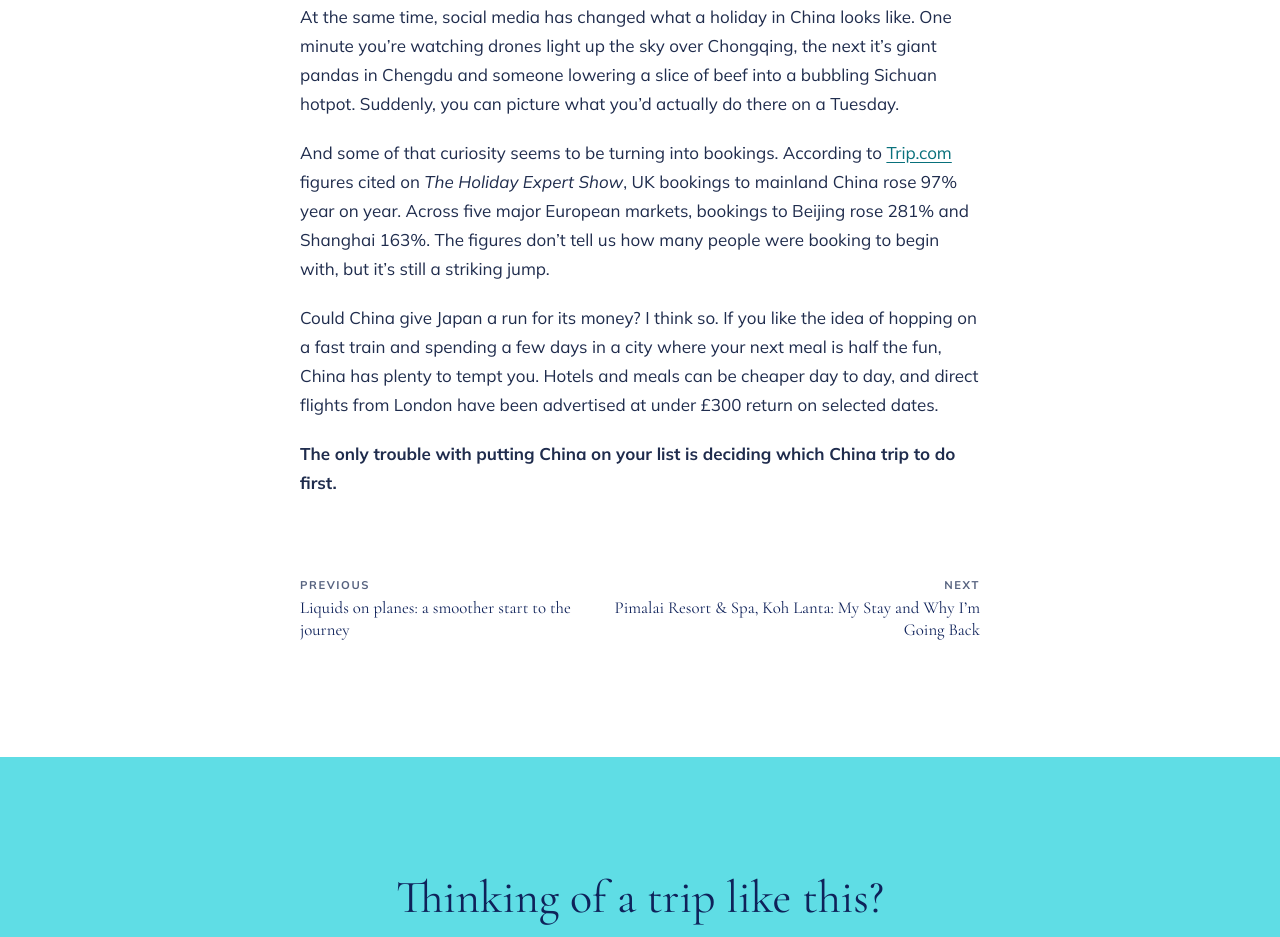
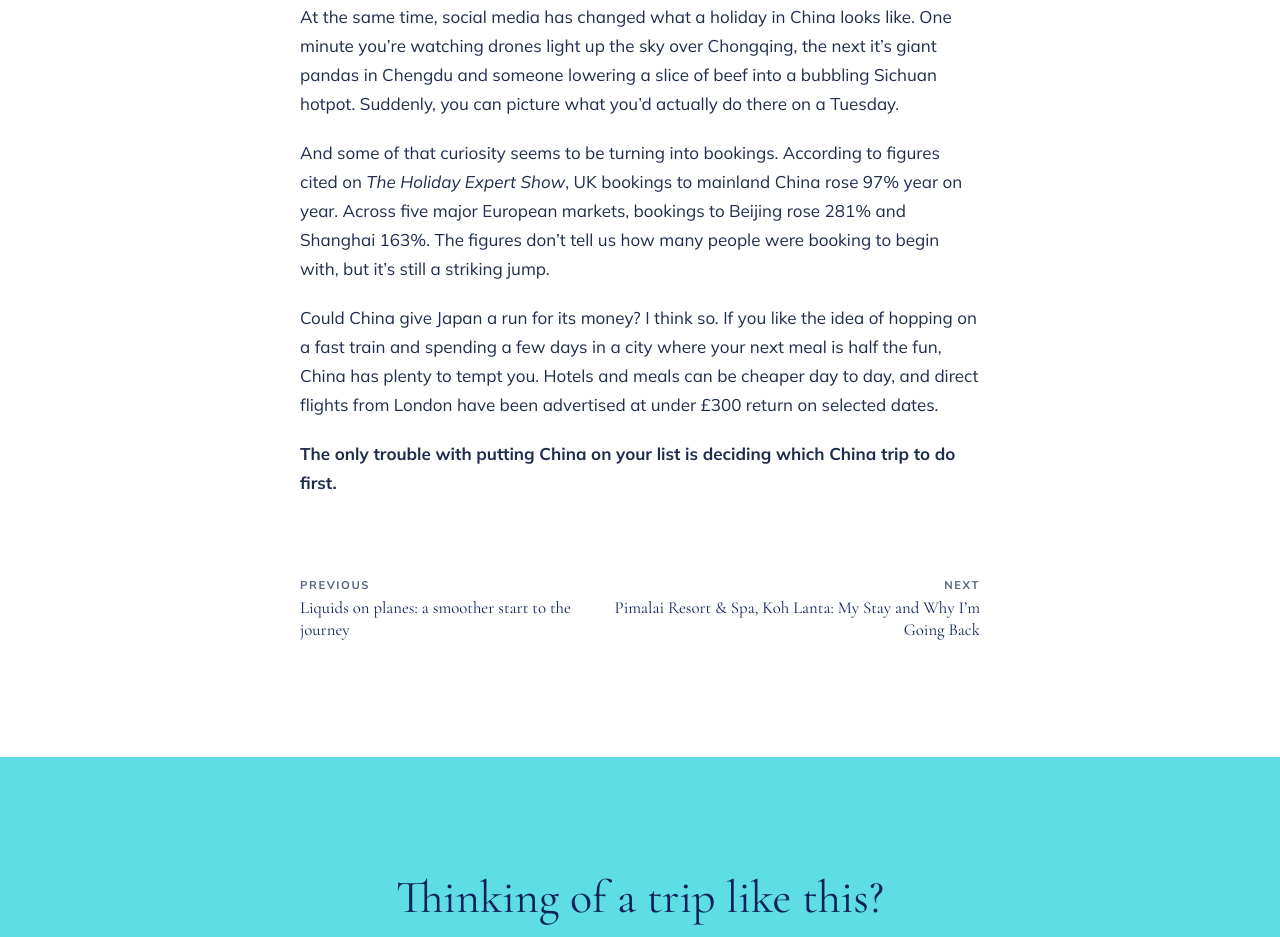
Before and after one commit to felixgbondatpropnition/intrepid-luxe-preview, an Astro site: page /journal/why-does-it-feel-like-everyone-is-suddenly-going-to-china in a window 1280 px wide. Shown: the part 1205-2142 px from the top of the page. Built offline with nearby package versions, Linux system fonts and the light colour scheme; Astro itself is replaced by a stand-in of ours.

Commit message:
Update src/content/journal/why-does-it-feel-like-everyone-is-suddenly-going-to-china.md (via Pages CMS)

```diff
--- a/src/content/journal/why-does-it-feel-like-everyone-is-suddenly-going-to-china.md
+++ b/src/content/journal/why-does-it-feel-like-everyone-is-suddenly-going-to-china.md
@@ -13,7 +13,7 @@ I work with lots of specialist travel suppliers, and lately I’ve been struck b
 
 At the same time, social media has changed what a holiday in China looks like. One minute you’re watching drones light up the sky over Chongqing, the next it’s giant pandas in Chengdu and someone lowering a slice of beef into a bubbling Sichuan hotpot. Suddenly, you can picture what you’d actually do there on a Tuesday.
 
-And some of that curiosity seems to be turning into bookings. According to [Trip.com](http://Trip.com) figures cited on *The Holiday Expert Show*, UK bookings to mainland China rose 97% year on year. Across five major European markets, bookings to Beijing rose 281% and Shanghai 163%. The figures don’t tell us how many people were booking to begin with, but it’s still a striking jump.
+And some of that curiosity seems to be turning into bookings. According to figures cited on *The Holiday Expert Show*, UK bookings to mainland China rose 97% year on year. Across five major European markets, bookings to Beijing rose 281% and Shanghai 163%. The figures don’t tell us how many people were booking to begin with, but it’s still a striking jump.
 
 Could China give Japan a run for its money? I think so. If you like the idea of hopping on a fast train and spending a few days in a city where your next meal is half the fun, China has plenty to tempt you. Hotels and meals can be cheaper day to day, and direct flights from London have been advertised at under £300 return on selected dates.
 
```
